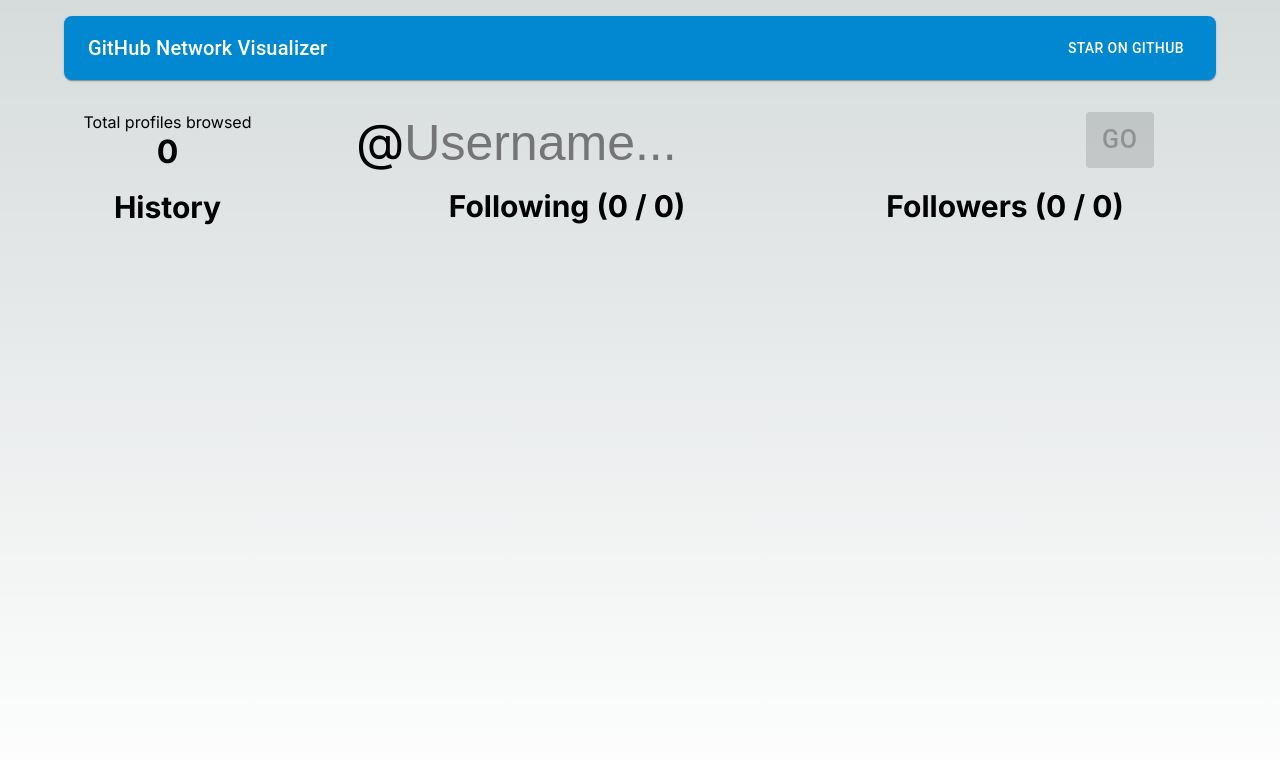
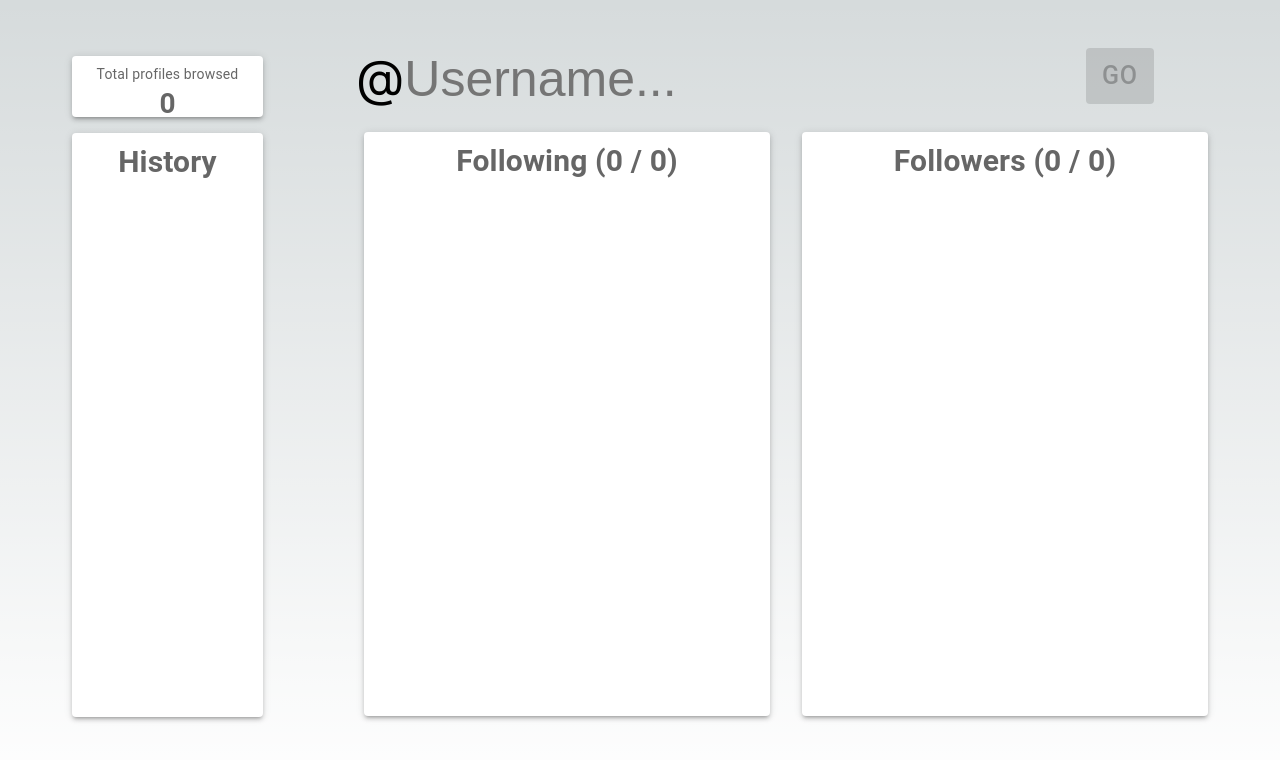
Before and after one commit to bmsohwinc/gh-maps-frontend, a Next.js app: page / in a window 1280 px wide. Shown: the top 760 px of the page. Built offline with nearby package versions, Linux system fonts and the light colour scheme.

Commit message:
UI redesign

```diff
--- a/src/app/App.tsx
+++ b/src/app/App.tsx
@@ -200,7 +200,7 @@ export default function App() {
             width: '100%',
             height: '100%',
         }}>
-            <AppBar
+            {/* <AppBar
                 position="static"
                 color="info"
                 sx={{
@@ -211,9 +211,27 @@ export default function App() {
             >
                 <Toolbar>
                     <Typography variant="h6" component="div" sx={{ flexGrow: 1 }}>
-                        GitHub Network Visualizer
+                        Search GitHub Connections of user @
+                        <input
+                            value={`${inputUser}`}
+                            onChange={handleUserInputChange}
+                            placeholder="Username..."
+                            style={{
+                                backgroundColor: 'transparent',
+                                border: '0px',
+                                outlineColor: 'transparent',
+                            }}
+                        />
+                        <Button
+                            color='success'
+                            variant='contained'
+                            onClick={fetchData}
+                            disabled={inputUser === ''}
+                        >
+                            GO!
+                        </Button>
                     </Typography>
-                    <Button color="inherit">Star on GitHub</Button>
+                    <div>Hi!</div>
                 </Toolbar>
                 <Snackbar
                     open={openToast}
@@ -222,11 +240,24 @@ export default function App() {
                     message="User doesn't exist!"
                     anchorOrigin={{ vertical: 'top', horizontal: 'center' }}
                 />
-            </AppBar>
+            </AppBar> */}
+            <Snackbar
+                open={openToast}
+                autoHideDuration={3000}
+                onClose={handleToastClose}
+                message="User doesn't exist!"
+                anchorOrigin={{ vertical: 'top', horizontal: 'center' }}
+            />
             <Grid container spacing={2} height='calc(100% - 64px)' marginTop={2}>
                 <Grid item xs={3} height='100%'>
                     <Grid item xs={9} container spacing={2} height='100%'>
                         <Grid item xs={12} height='77px'>
+                            <Item
+                                elevation={3}
+                                sx={{
+                                    height: '100%',
+                                }}
+                            >
                                 <div
                                     style={{
                                         // fontSize: 5
@@ -236,8 +267,15 @@ export default function App() {
                                     Total profiles browsed<br />
                                     <h1>{uniqUsers.size}</h1>
                                 </div>
+                            </Item>
                         </Grid>
                         <Grid item xs={12} height='calc(100% - 40px)'>
+                            <Item
+                                elevation={3}
+                                sx={{
+                                    height: '100%',
+                                }}
+                            >
                                 <HeadList
                                     header='History'
                                 >
@@ -251,6 +289,7 @@ export default function App() {
                                         ))
                                     }
                                 </HeadList>
+                            </Item>
                         </Grid>
                     </Grid>
                 </Grid>
@@ -291,6 +330,12 @@ export default function App() {
                         </Grid>
                     </Grid>
                     <Grid item xs={6} height='calc(100% - 40px)'>
+                        <Item
+                            elevation={3}
+                            sx={{
+                                height: '100%',
+                            }}
+                        >
                             <HeadList
                                 header={`Following (${numberFormatter.format(currentUserState.followingsData.length)} / ${numberFormatter.format(currentUserState.totalFollowings)})`}
                             >
@@ -304,8 +349,15 @@ export default function App() {
                                     ))
                                 }
                             </HeadList>
+                        </Item>
                     </Grid>
                     <Grid item xs={6} height='calc(100% - 40px)'>
+                        <Item
+                            elevation={3}
+                            sx={{
+                                height: '100%',
+                            }}
+                        >
                             <HeadList
                                 header={`Followers (${numberFormatter.format(currentUserState.followersData.length)} / ${numberFormatter.format(currentUserState.totalFollowers)})`}
                             >
@@ -319,6 +371,7 @@ export default function App() {
                                     ))
                                 }
                             </HeadList>
+                        </Item>
                     </Grid>
                 </Grid>
             </Grid>
--- a/src/app/globals.css
+++ b/src/app/globals.css
@@ -73,6 +73,31 @@
   }
 }
 
+/* * {
+  scrollbar-width: thin;
+  scrollbar-color: var(--secondary) var(--primary);
+} */
+
+/* Chrome, Edge, and Safari */
+*::-webkit-scrollbar {
+  width: 17px;
+}
+
+*::-webkit-scrollbar-track {
+  background: var(--primary);
+  border-radius: 5px;
+}
+
+*::-webkit-scrollbar-thumb {
+  background-color: var(--secondary);
+  border-radius: 14px;
+  border: 3px solid var(--primary);
+}
+
+::-webkit-scrollbar-thumb:hover {
+  background-color: var(--tertiary);
+}
+
 * {
   box-sizing: border-box;
   padding: 0;
--- a/src/app/lists/Item.tsx
+++ b/src/app/lists/Item.tsx
@@ -8,4 +8,14 @@ export const Item = styled(Paper)(({ theme }) => ({
     margin: theme.spacing(1),
     textAlign: 'center',
     color: theme.palette.text.secondary,
+    scrollbarWidth: 'thin',
+    '@global': {
+        '*': {
+          'scrollbar-width': 'thin',
+        },
+        '*::-webkit-scrollbar': {
+          width: '4px',
+          height: '4px',
+        }
+      }
 }));
```
Lines whose indentation alone changed are shown as unchanged.
